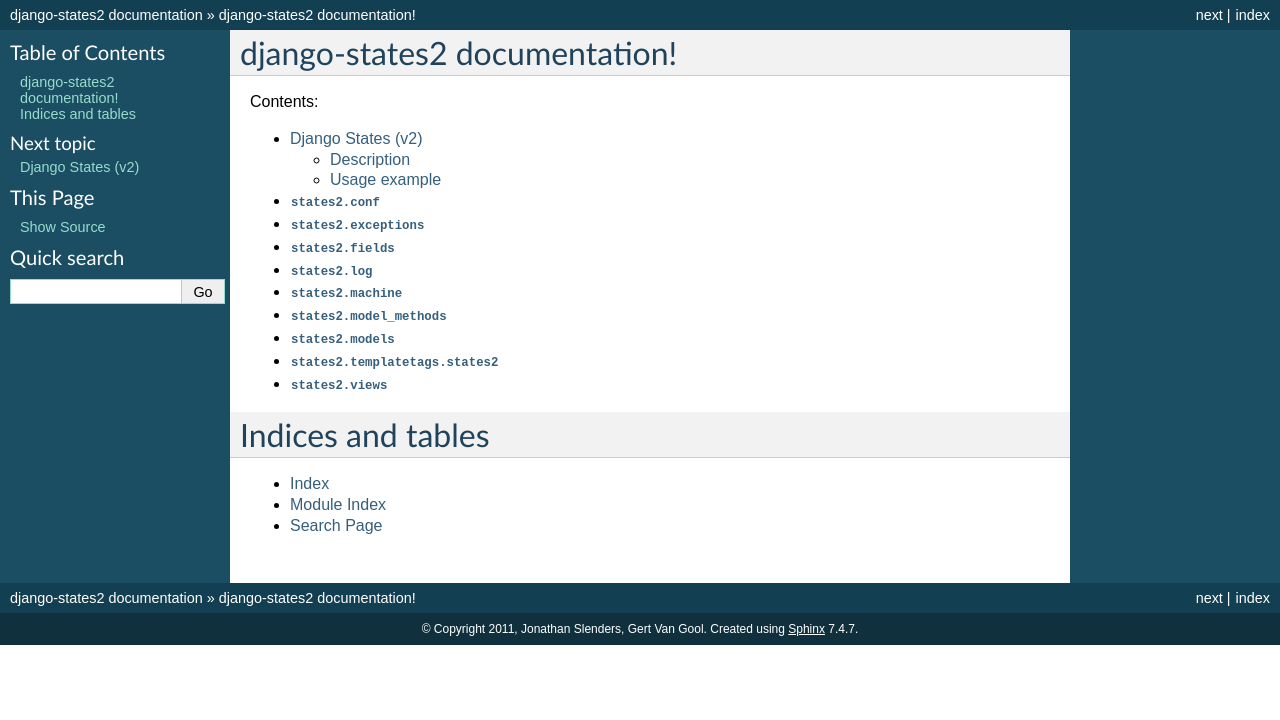
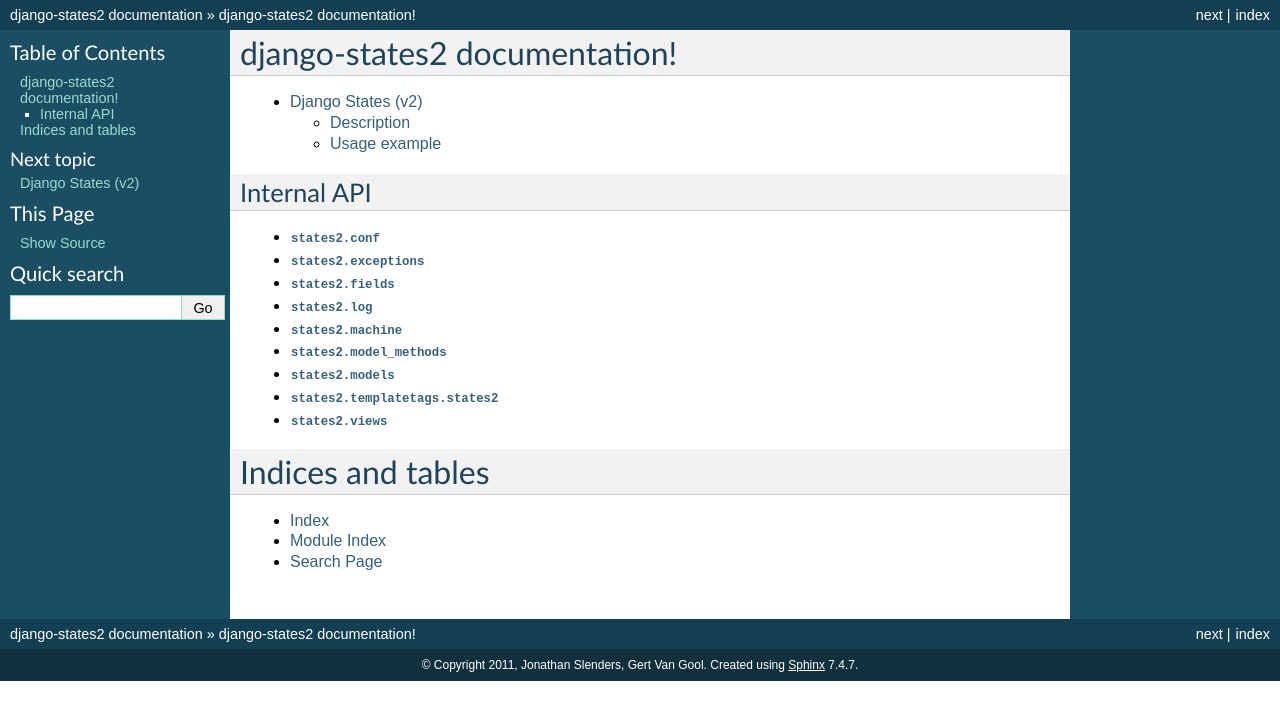
Before and after one commit to vikingco/django-states2, a Sphinx documentation site: the page built from docs/index.rst, in a window 1280 px wide. Shown: the top 720 px of the page. Built offline with Sphinx 7.4.7, drawn with Linux system fonts in a browser that asks for light colours; the version number could not be read and is left out.

Commit message:
Better structure (internal API and README)

```diff
--- a/docs/index.rst
+++ b/docs/index.rst
@@ -1,12 +1,16 @@
 django-states2 documentation!
 =============================
-
-Contents:
 
 .. toctree::
    :maxdepth: 2
 
    readme
+
+Internal API
+------------
+.. toctree::
+   :maxdepth: 2
+
    states2/conf
    states2/exceptions
    states2/fields
```
